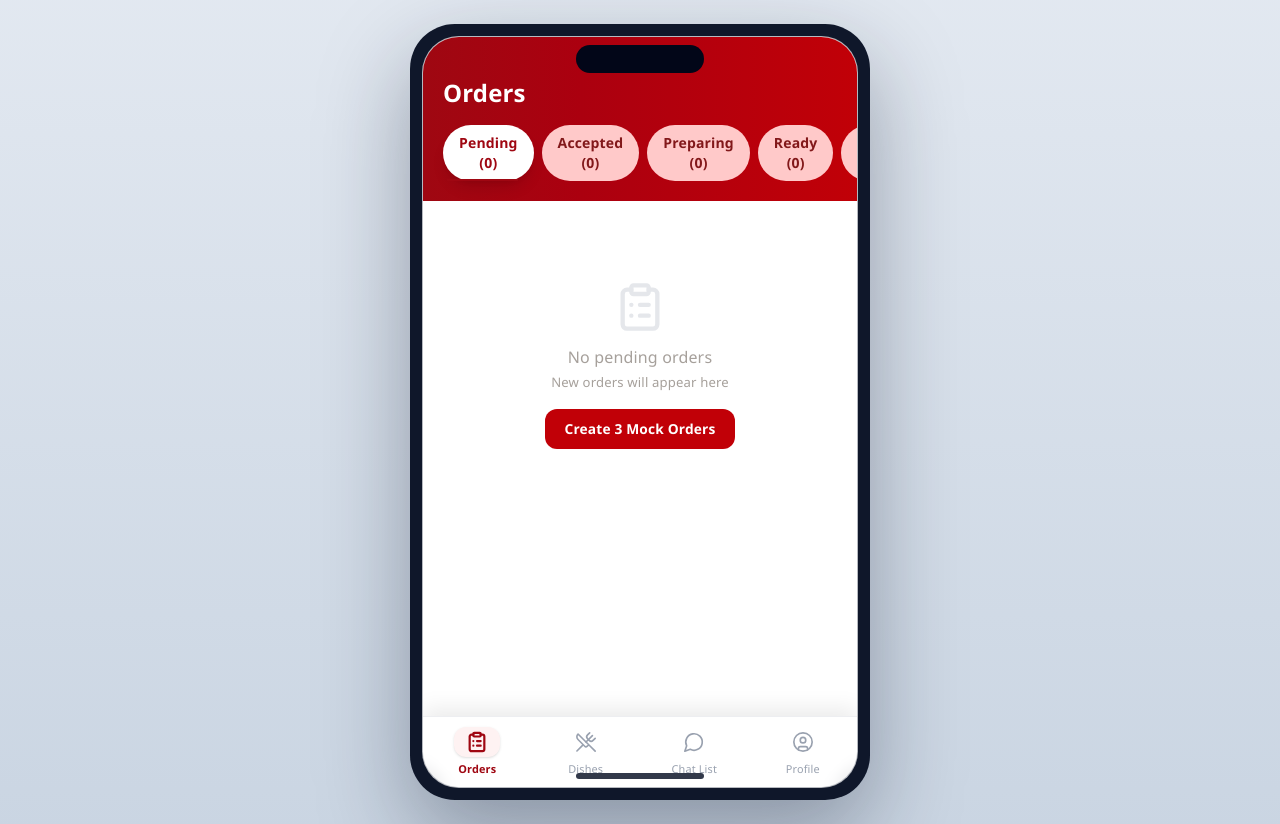
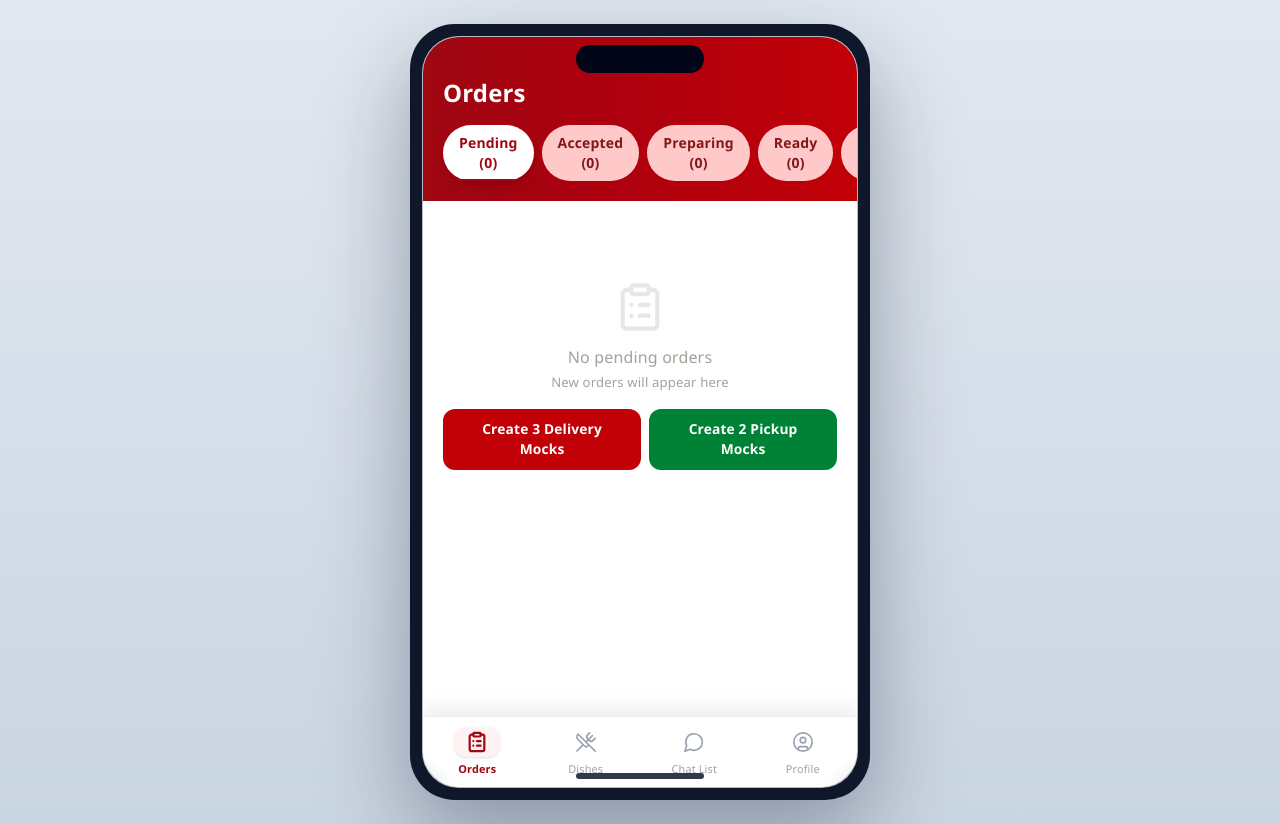
Before and after one commit to Sharjeel-sh/p2pnewworkflow, a React (Vite) app: page /kitchen/orders in a window 1280 px wide. Built offline with nearby package versions, Linux system fonts and the light colour scheme.

Commit message:
add the clear data option

```diff
--- a/src/app/components/kitchen/KitchenOrders.tsx
+++ b/src/app/components/kitchen/KitchenOrders.tsx
@@ -1,6 +1,6 @@
 import React, { useState } from 'react';
 import { useNavigate } from 'react-router';
-import { ClipboardList, ChevronRight, MessageCircle, Bike, X, Check, UserMinus } from 'lucide-react';
+import { ClipboardList, ChevronRight, MessageCircle, Bike, X, Check, UserMinus, Phone } from 'lucide-react';
 import { MobileLayout } from '../shared/MobileLayout';
 import { KitchenBottomNav } from './KitchenBottomNav';
 import { StatusBadge } from '../shared/StatusBadge';
@@ -16,7 +16,7 @@ const STATUS_NEXT_LABEL: Record<string, string> = {
 };
 
 export function KitchenOrders() {
-  const { currentUser, orders, riders, updateOrderStatus, assignRiderToOrder, unassignRiderFromOrder, createMockOrderForOrg, isChatOpen } = useApp();
+  const { currentUser, orders, riders, updateOrderStatus, assignRiderToOrder, unassignRiderFromOrder, createMockOrderForOrg, clearOrdersForOrg, isChatOpen } = useApp();
   const navigate = useNavigate();
   // track which status tab is selected (pending, accepted, preparing, ready)
   const [activeFilter, setActiveFilter] = useState<OrderStatus>('pending');
@@ -50,6 +50,11 @@ export function KitchenOrders() {
     updateOrderStatus(order.id, 'picked_up');
   };
 
+  // mark an order complete (used for self pickup when food handed over)
+  const handleMarkCompleted = (order: Order) => {
+    updateOrderStatus(order.id, 'delivered');
+  };
+
   const handleAssignRider = (rider: typeof orgRiders[0]) => {
     if (!selectedOrder) return;
     assignRiderToOrder(selectedOrder.id, rider.id, rider.name, rider.branchId);
@@ -79,6 +84,22 @@ export function KitchenOrders() {
   };
 
   const getPrimaryAction = (order: Order) => {
+    const isPickup = order.deliveryMethod === 'pickup';
+    if (isPickup) {
+      switch (order.status) {
+        case 'pending':
+          return { label: 'Accept Order', handler: () => updateOrderStatus(order.id, 'accepted') };
+        case 'accepted':
+          return { label: 'Start Preparing', handler: () => handleStartPreparing(order) };
+        case 'preparing':
+          return { label: 'Mark Ready for Pickup', handler: () => handleMarkReady(order) };
+        case 'ready':
+          return { label: 'Mark Completed', handler: () => handleMarkCompleted(order) };
+        default:
+          return null;
+      }
+    }
+    // delivery flow
     switch (order.status) {
       case 'pending':
         return { label: 'Accept Order', handler: () => updateOrderStatus(order.id, 'accepted') };
@@ -99,11 +120,21 @@ export function KitchenOrders() {
       <div className="bg-gradient-to-r from-red-800 to-red-700 px-5 pt-10 pb-5">
         <div className="flex items-center justify-between gap-3">
           <h2 className="text-white text-2xl font-bold">Orders</h2>
+          <div className="flex items-center gap-2">
             {newOrdersCount > 0 && (
               <span className="bg-white text-red-800 font-bold px-3 py-1 rounded-full shadow text-xs">
                 +{newOrdersCount} New
               </span>
             )}
+            {currentUser?.orgId && orgOrders.length > 0 && (
+              <button
+                onClick={() => clearOrdersForOrg(currentUser.orgId!) }
+                className="text-white text-xs bg-red-500 px-2 py-1 rounded hover:bg-red-600"
+              >
+                Clear Orders
+              </button>
+            )}
+          </div>
         </div>
         <div className="relative flex flex-col gap-1 mt-4">
           <div className="flex gap-2">
@@ -144,6 +175,7 @@ export function KitchenOrders() {
                 <p className="text-stone-400 mt-1" style={{ fontSize: '0.82rem' }}>
                   New orders will appear here
                 </p>
+                <div className="flex gap-2 justify-center">
                   <button
                     onClick={() => {
                       if (!currentUser?.orgId) return;
@@ -152,8 +184,19 @@ export function KitchenOrders() {
                     className="mt-4 bg-red-700 text-white px-5 py-2.5 rounded-xl hover:bg-red-800 transition-colors"
                     style={{ fontSize: '0.86rem', fontWeight: 600 }}
                   >
-                  Create 3 Mock Orders
+                    Create 3 Delivery Mocks
                   </button>
+                  <button
+                    onClick={() => {
+                      if (!currentUser?.orgId) return;
+                      createMockOrderForOrg(currentUser.orgId, 2, 'pickup');
+                    }}
+                    className="mt-4 bg-green-700 text-white px-5 py-2.5 rounded-xl hover:bg-green-800 transition-colors"
+                    style={{ fontSize: '0.86rem', fontWeight: 600 }}
+                  >
+                    Create 2 Pickup Mocks
+                  </button>
+                </div>
               </>
             )}
           </div>
@@ -166,14 +209,21 @@ export function KitchenOrders() {
                     <p className="text-stone-800" style={{ fontWeight: 700 }}>#{order.id.slice(-6).toUpperCase()}</p>
                     <p className="text-stone-400 text-xs mt-0.5">{formatDate(order.createdAt)}</p>
                   </div>
+                  <div className="flex items-center gap-2">
                     <StatusBadge status={order.status} size="sm" />
+                    <span className={`text-xs font-semibold px-2 py-1 rounded-full ${order.deliveryMethod === 'pickup' ? 'bg-green-100 text-green-800' : 'bg-blue-100 text-blue-800'}`}>
+                      {order.deliveryMethod === 'pickup' ? 'Self Pickup' : 'Delivery'}
+                    </span>
+                  </div>
                 </div>
 
                 {/* Buyer Info */}
                 <div className="bg-[#F0F0F0] rounded-xl p-3 mb-3">
                   <p className="text-stone-700 text-sm font-semibold">{order.buyerName}</p>
                   <p className="text-stone-500 text-xs mt-0.5">{order.buyerPhone}</p>
+                  {order.deliveryMethod !== 'pickup' && (
                     <p className="text-stone-500 text-xs mt-0.5">{order.buyerAddress}</p>
+                  )}
                 </div>
 
                 {/* Items */}
@@ -217,7 +267,7 @@ export function KitchenOrders() {
                     }
                     return null;
                   })()}
-                  {order.status !== 'delivered' && (
+                  {order.deliveryMethod !== 'pickup' && order.status !== 'delivered' && (
                     <button
                       onClick={() => openAssignModal(order)}
                       className="bg-red-50 text-red-800 py-2 px-3 rounded-xl hover:bg-red-100 transition-colors flex items-center gap-1"
@@ -227,7 +277,7 @@ export function KitchenOrders() {
                       {order.riderId ? 'Change Rider' : 'Assign Rider'}
                     </button>
                   )}
-                  {order.status !== 'delivered' && order.riderId && (
+                  {order.deliveryMethod !== 'pickup' && order.status !== 'delivered' && order.riderId && (
                     <button
                       onClick={() => handleUnassignRider(order.id)}
                       className="bg-red-50 text-red-800 py-2 px-3 rounded-xl hover:bg-red-100 transition-colors flex items-center gap-1"
--- a/src/app/context/AppContext.tsx
+++ b/src/app/context/AppContext.tsx
@@ -143,8 +143,9 @@ interface AppContextType extends AppState {
   removeFromCart: (dishId: string) => void;
   clearCart: () => void;
   placeOrder: (buyerInfo: { name: string; phone: string; address: string; orgId: string; paymentMethod?: string; specialInstructions?: string }) => Order;
-  createMockOrderForOrg: (orgId: string, count?: number) => Order[] | null;
+  createMockOrderForOrg: (orgId: string, count?: number, deliveryType?: 'delivery' | 'pickup') => Order[] | null;
   createMockOrdersForRider: (riderId: string, countPerTab?: number) => Order[] | null;
+  clearOrdersForOrg: (orgId: string) => void;
   createApplicationMockData: () => void;
   resetApplicationData: () => void;
   updateOrderStatus: (orderId: string, status: OrderStatus) => void;
@@ -479,7 +480,7 @@ export function AppProvider({ children }: { children: React.ReactNode }) {
     return createdOrder!;
   }, []);
 
-  const createMockOrderForOrg = useCallback((orgId: string, count = 1): Order[] | null => {
+  const createMockOrderForOrg = useCallback((orgId: string, count = 1, deliveryType: 'delivery' | 'pickup' = 'delivery'): Order[] | null => {
     let createdOrders: Order[] | null = null;
     setState(prev => {
       const orgDishes = prev.dishes.filter(d => d.orgId === orgId && d.isAvailable);
@@ -502,12 +503,13 @@ export function AppProvider({ children }: { children: React.ReactNode }) {
           id: `order-${generateId()}`,
           buyerName: `Mock Buyer ${i + 1}`,
           buyerPhone: `0300-11122${String(i + 1).padStart(2, '0')}`,
-          buyerAddress: `Testing Address ${i + 1}, Karachi`,
+          buyerAddress: deliveryType === 'pickup' ? 'Self Pickup' : `Testing Address ${i + 1}, Karachi`,
           items,
           total,
           status: 'pending',
           orgId,
           branchId: branch?.id,
+          deliveryMethod: deliveryType,
           riderAccepted: false,
           createdAt: new Date(Date.now() - i * 60 * 1000).toISOString(),
         });
@@ -517,6 +519,14 @@ export function AppProvider({ children }: { children: React.ReactNode }) {
       return { ...prev, orders: [...prev.orders, ...generated] };
     });
     return createdOrders;
+  }, []);
+
+  // Remove all orders belonging to a specific organization (useful for clearing mocks)
+  const clearOrdersForOrg = useCallback((orgId: string) => {
+    setState(prev => ({
+      ...prev,
+      orders: prev.orders.filter(o => o.orgId !== orgId),
+    }));
   }, []);
 
   const createMockOrdersForRider = useCallback((riderId: string, countPerTab = 1): Order[] | null => {
@@ -838,6 +848,7 @@ export function AppProvider({ children }: { children: React.ReactNode }) {
       placeOrder,
       createMockOrderForOrg,
       createMockOrdersForRider,
+      clearOrdersForOrg,
       createApplicationMockData,
       resetApplicationData,
       updateOrderStatus,
```
Lines whose indentation alone changed are shown as unchanged.
